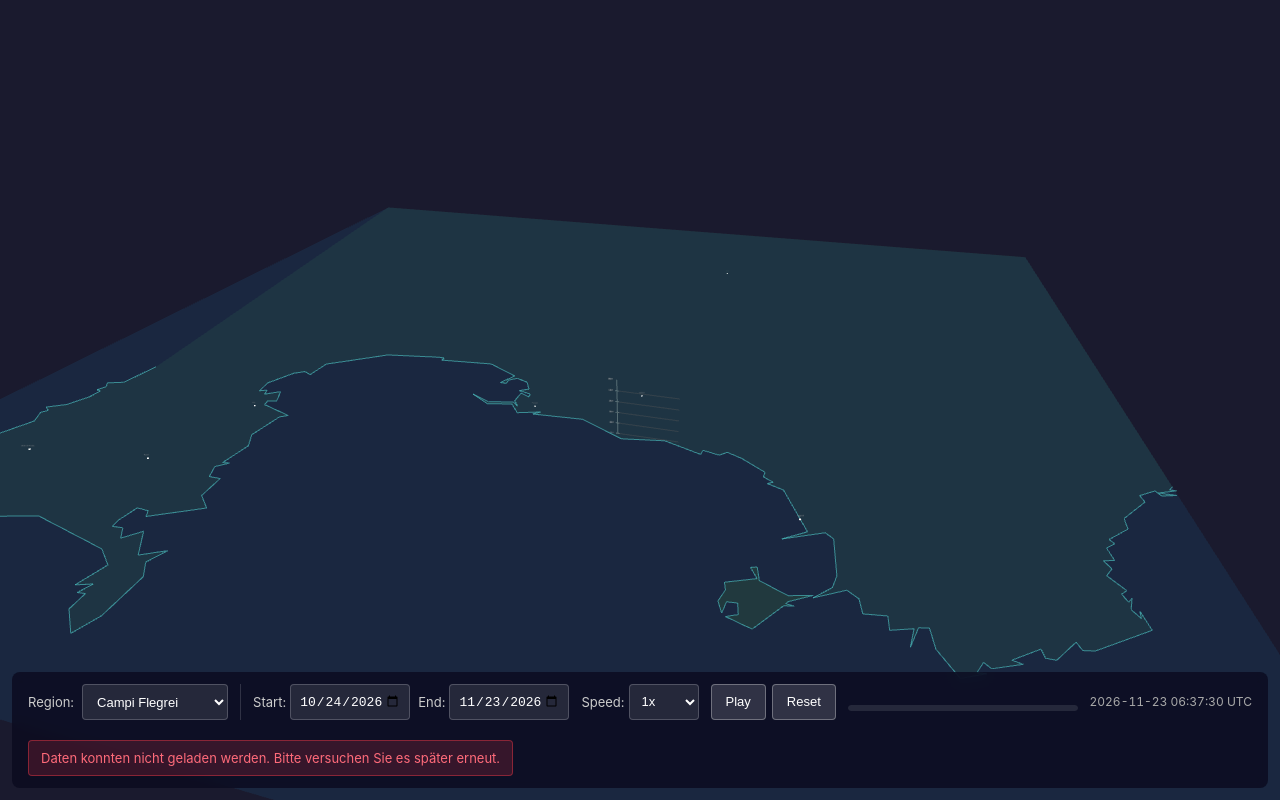
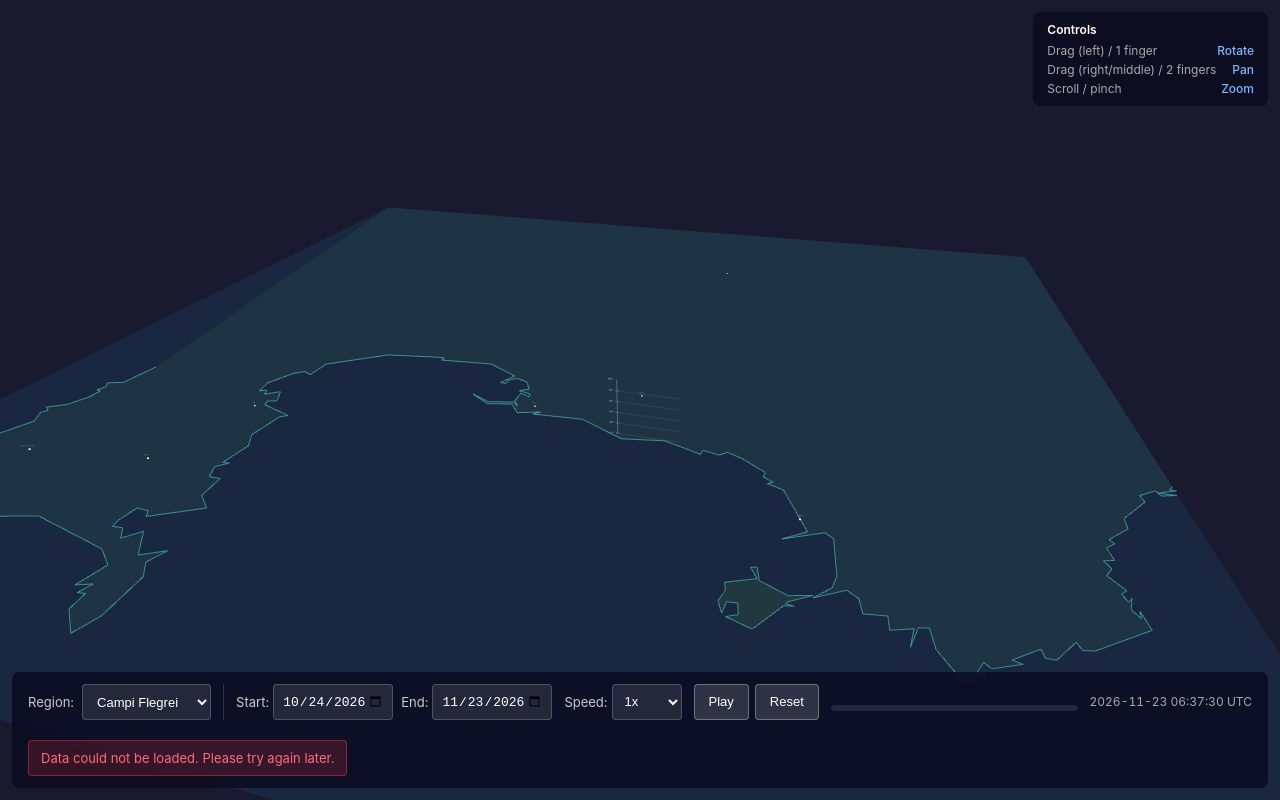
Before and after one commit to yunosh/earthquake-3d, a website built with Vite: page index.html in a window 1280 px wide. Built offline with nearby package versions, Linux system fonts and the light colour scheme; no server answers; animation ran at ten frames a second.

Commit message:
feat: add gesture legend and translate UI text to English
Add a small overlay legend explaining the OrbitControls mouse/touch
gestures (rotate, pan, zoom). Also translates the remaining German UI
strings, error messages, and code comments to English for
consistency, including the Canary Islands region title.

Co-Authored-By: Claude Sonnet 5 <noreply@anthropic.com>

```diff
--- a/index.html
+++ b/index.html
@@ -1,5 +1,5 @@
 <!doctype html>
-<html lang="de">
+<html lang="en">
   <head>
     <meta charset="UTF-8" />
     <meta name="viewport" content="width=device-width, initial-scale=1.0" />
--- a/src/main.ts
+++ b/src/main.ts
@@ -7,6 +7,7 @@ import { AnimationController } from './animation-controller';
 import { RotationEngine } from './rotation-engine';
 import { TimeSlider } from './ui/time-slider';
 import { RegionSwitcher } from './ui/region-switcher';
+import { GestureLegend } from './ui/gesture-legend';
 import { computeDepthScale, createCoordinateMapperConfig } from './coordinate-mapper';
 import { registerRegion, getRegion, getAllRegions, getDefaultRegionId } from './region-registry';
 import { campiFlegrei } from './regions/campi-flegrei';
@@ -47,9 +48,9 @@ async function main(): Promise<void> {
   if (!isWebGLAvailable()) {
     appContainer.innerHTML = `
       <div class="webgl-error">
-        <h2>WebGL nicht verfügbar</h2>
-        <p>Ihr Browser unterstützt kein WebGL. Bitte verwenden Sie einen aktuellen Browser
-        (Chrome, Firefox, Safari oder Edge in der aktuellen Version).</p>
+        <h2>WebGL not available</h2>
+        <p>Your browser does not support WebGL. Please use a current browser
+        (Chrome, Firefox, Safari, or Edge in its latest version).</p>
       </div>
     `;
     return;
@@ -71,6 +72,11 @@ async function main(): Promise<void> {
   const uiContainer = document.createElement('div');
   uiContainer.id = 'ui-container';
   appContainer.appendChild(uiContainer);
+
+  const legendContainer = document.createElement('div');
+  legendContainer.id = 'gesture-legend-container';
+  appContainer.appendChild(legendContainer);
+  new GestureLegend(legendContainer);
 
   // 5. Initialize core modules with active region values
   const dataFetcher = new DataFetcher({
@@ -151,7 +157,7 @@ async function main(): Promise<void> {
 
   canvas.addEventListener('webglcontextlost', (e: Event) => {
     e.preventDefault();
-    timeSlider.showError('Rendering unterbrochen, Wiederherstellung...');
+    timeSlider.showError('Rendering interrupted, recovering...');
 
     // Set a 5s timeout for recovery attempt
     if (webglRecoveryTimeout !== null) {
@@ -159,7 +165,7 @@ async function main(): Promise<void> {
     }
     webglRecoveryTimeout = setTimeout(() => {
       timeSlider.showError(
-        'WebGL-Kontext konnte nicht wiederhergestellt werden. Bitte laden Sie die Seite neu.'
+        'WebGL context could not be restored. Please reload the page.'
       );
     }, WEBGL_RECOVERY_TIMEOUT_MS);
   });
@@ -170,7 +176,7 @@ async function main(): Promise<void> {
       clearTimeout(webglRecoveryTimeout);
       webglRecoveryTimeout = null;
     }
-    timeSlider.showInfo('Rendering wiederhergestellt.');
+    timeSlider.showInfo('Rendering restored.');
   });
 
   // 11. AnimationController (initialized after data fetch)
@@ -195,19 +201,19 @@ async function main(): Promise<void> {
   function handleFetchResult(result: FetchResult): void {
     if (result.failed) {
       timeSlider.showError(
-        'Daten konnten nicht geladen werden. Bitte versuchen Sie es später erneut.'
+        'Data could not be loaded. Please try again later.'
       );
       return;
     }
 
     if (result.warnings.length > 0) {
       timeSlider.showWarning(
-        `${result.warnings.length} Einträge konnten nicht verarbeitet werden.`
+        `${result.warnings.length} entries could not be processed.`
       );
     } else if (result.events.length === 0) {
-      timeSlider.showInfo('Keine Erdbeben im gewählten Zeitraum gefunden.');
+      timeSlider.showInfo('No earthquakes found in the selected time range.');
     } else {
-      timeSlider.showInfo(`${result.events.length} Erdbeben geladen.`);
+      timeSlider.showInfo(`${result.events.length} earthquakes loaded.`);
     }
   }
 
@@ -242,7 +248,7 @@ async function main(): Promise<void> {
       });
       animationController.onFrame(onAnimationFrame);
     } catch (error) {
-      timeSlider.showError('Daten konnten nicht geladen werden. Bitte versuchen Sie es später erneut.');
+      timeSlider.showError('Data could not be loaded. Please try again later.');
       console.error('[main] Data fetch failed:', error);
     } finally {
       timeSlider.setLoading(false);
@@ -334,7 +340,7 @@ async function main(): Promise<void> {
       viewer.updateVisibleEvents([]);
       timeSlider.setProgress(0);
     } catch (error) {
-      timeSlider.showError('Daten konnten nicht geladen werden.');
+      timeSlider.showError('Data could not be loaded.');
       console.error('[main] Data fetch for new range failed:', error);
     } finally {
       timeSlider.setLoading(false);
@@ -405,8 +411,8 @@ main().catch((error) => {
   if (app) {
     app.innerHTML = `
       <div class="webgl-error">
-        <h2>Fehler beim Starten</h2>
-        <p>Die Anwendung konnte nicht gestartet werden. Bitte laden Sie die Seite neu.</p>
+        <h2>Startup error</h2>
+        <p>The application could not be started. Please reload the page.</p>
       </div>
     `;
   }
--- a/src/regions/canary-islands.ts
+++ b/src/regions/canary-islands.ts
@@ -3,7 +3,7 @@ import { CANARY_COASTLINE_POLYLINES } from '../canary-coastline-data';
 
 export const canaryIslands: RegionConfig = {
   id: 'canary-islands',
-  title: 'Kanarische Inseln',
+  title: 'Canary Islands',
   center: { lat: 28.1, lon: -15.4 },
   bounds: { minLat: 27.5, maxLat: 29.5, minLon: -18.5, maxLon: -13.3 },
   coastlinePolylines: CANARY_COASTLINE_POLYLINES,
--- a/src/style.css
+++ b/src/style.css
@@ -90,6 +90,56 @@ body {
 .region-switcher select:disabled {
   opacity: 0.4;
   cursor: not-allowed;
+}
+
+/* --- Gesture Legend --- */
+
+#gesture-legend-container {
+  position: absolute;
+  top: 0;
+  right: 0;
+  padding: 12px;
+  pointer-events: none;
+  z-index: 10;
+}
+
+.gesture-legend {
+  background: rgba(10, 10, 30, 0.8);
+  backdrop-filter: blur(6px);
+  border-radius: 8px;
+  padding: 10px 14px;
+  font-size: 12px;
+  color: #ccc;
+}
+
+.gesture-legend-title {
+  font-size: 12px;
+  font-weight: 600;
+  color: #fff;
+  margin-bottom: 6px;
+}
+
+.gesture-legend-list {
+  list-style: none;
+  display: flex;
+  flex-direction: column;
+  gap: 4px;
+}
+
+.gesture-legend-list li {
+  display: flex;
+  justify-content: space-between;
+  gap: 16px;
+  white-space: nowrap;
+}
+
+.gesture-legend-gesture {
+  color: #aaa;
+}
+
+.gesture-legend-action {
+  color: #7ab8ff;
+  font-weight: 500;
 }
 
 /* --- Time Slider Controls Panel --- */
@@ -338,6 +388,19 @@ body {
     padding: 8px;
   }
 
+  #gesture-legend-container {
+    padding: 8px;
+  }
+
+  .gesture-legend {
+    padding: 8px 10px;
+    font-size: 11px;
+  }
+
+  .gesture-legend-list li {
+    gap: 10px;
+  }
+
   .time-slider-controls {
     flex-direction: column;
     align-items: stretch;
--- /dev/null
+++ b/src/ui/gesture-legend.ts
@@ -0,0 +1,53 @@
+/**
+ * Small, non-interactive legend explaining the available mouse/touch
+ * gestures for controlling the 3D camera (OrbitControls).
+ */
+
+interface GestureEntry {
+  gesture: string;
+  action: string;
+}
+
+const GESTURES: GestureEntry[] = [
+  { gesture: 'Drag (left) / 1 finger', action: 'Rotate' },
+  { gesture: 'Drag (right/middle) / 2 fingers', action: 'Pan' },
+  { gesture: 'Scroll / pinch', action: 'Zoom' },
+];
+
+export class GestureLegend {
+  constructor(container: HTMLElement) {
+    this.render(container);
+  }
+
+  private render(container: HTMLElement): void {
+    const wrapper = document.createElement('div');
+    wrapper.className = 'gesture-legend';
+
+    const title = document.createElement('div');
+    title.className = 'gesture-legend-title';
+    title.textContent = 'Controls';
+    wrapper.appendChild(title);
+
+    const list = document.createElement('ul');
+    list.className = 'gesture-legend-list';
+
+    for (const entry of GESTURES) {
+      const item = document.createElement('li');
+
+      const gestureEl = document.createElement('span');
+      gestureEl.className = 'gesture-legend-gesture';
+      gestureEl.textContent = entry.gesture;
+
+      const actionEl = document.createElement('span');
+      actionEl.className = 'gesture-legend-action';
+      actionEl.textContent = entry.action;
+
+      item.appendChild(gestureEl);
+      item.appendChild(actionEl);
+      list.appendChild(item);
+    }
+
+    wrapper.appendChild(list);
+    container.appendChild(wrapper);
+  }
+}
--- a/src/ui/region-switcher.ts
+++ b/src/ui/region-switcher.ts
@@ -31,7 +31,7 @@ export class RegionSwitcher {
 
     const select = document.createElement('select');
     select.id = 'region-select';
-    select.setAttribute('aria-label', 'Region auswählen');
+    select.setAttribute('aria-label', 'Select region');
 
     for (const region of regions) {
       const option = document.createElement('option');
```
Also changed, not shown: src/types.ts (+26 -26 lines).
